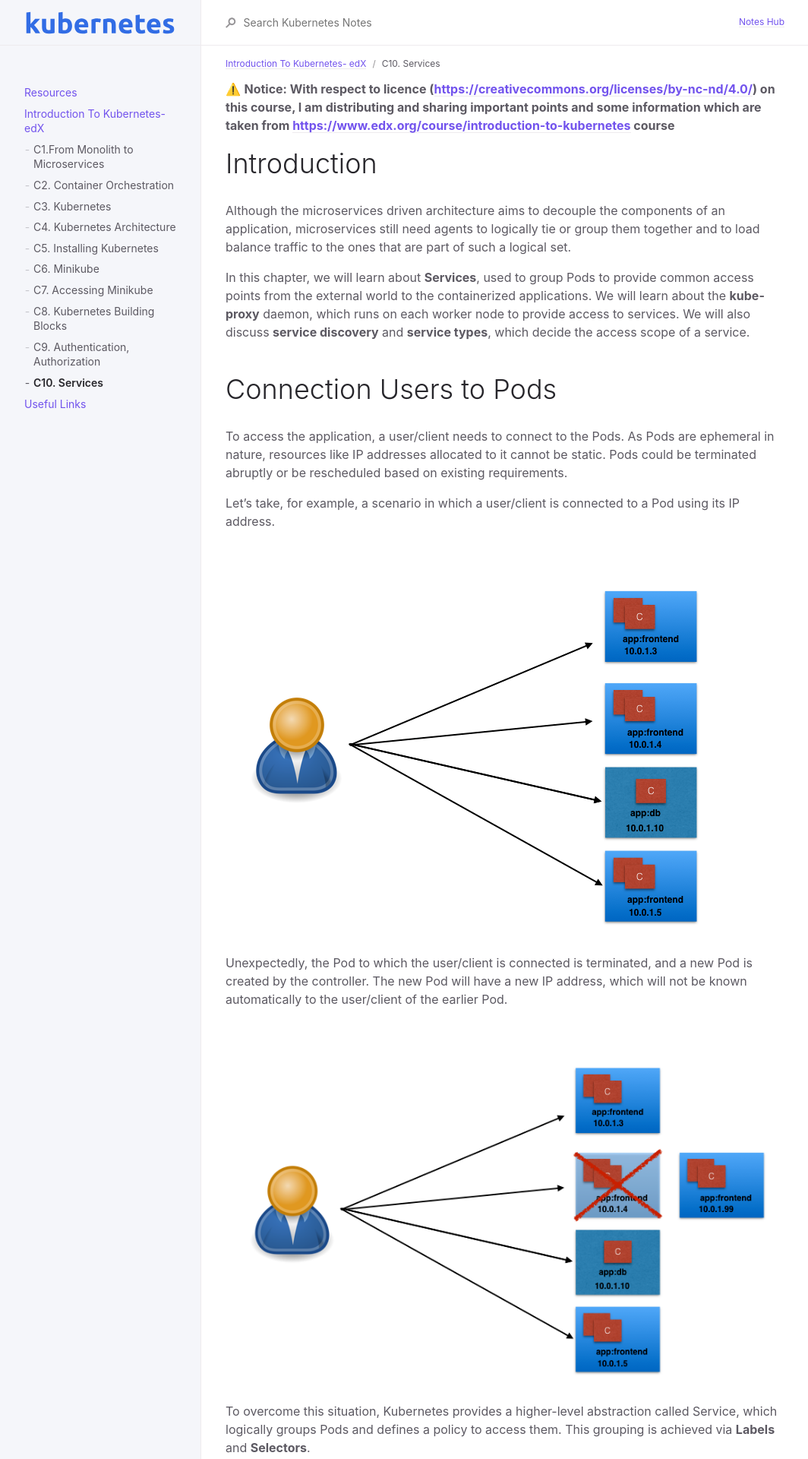
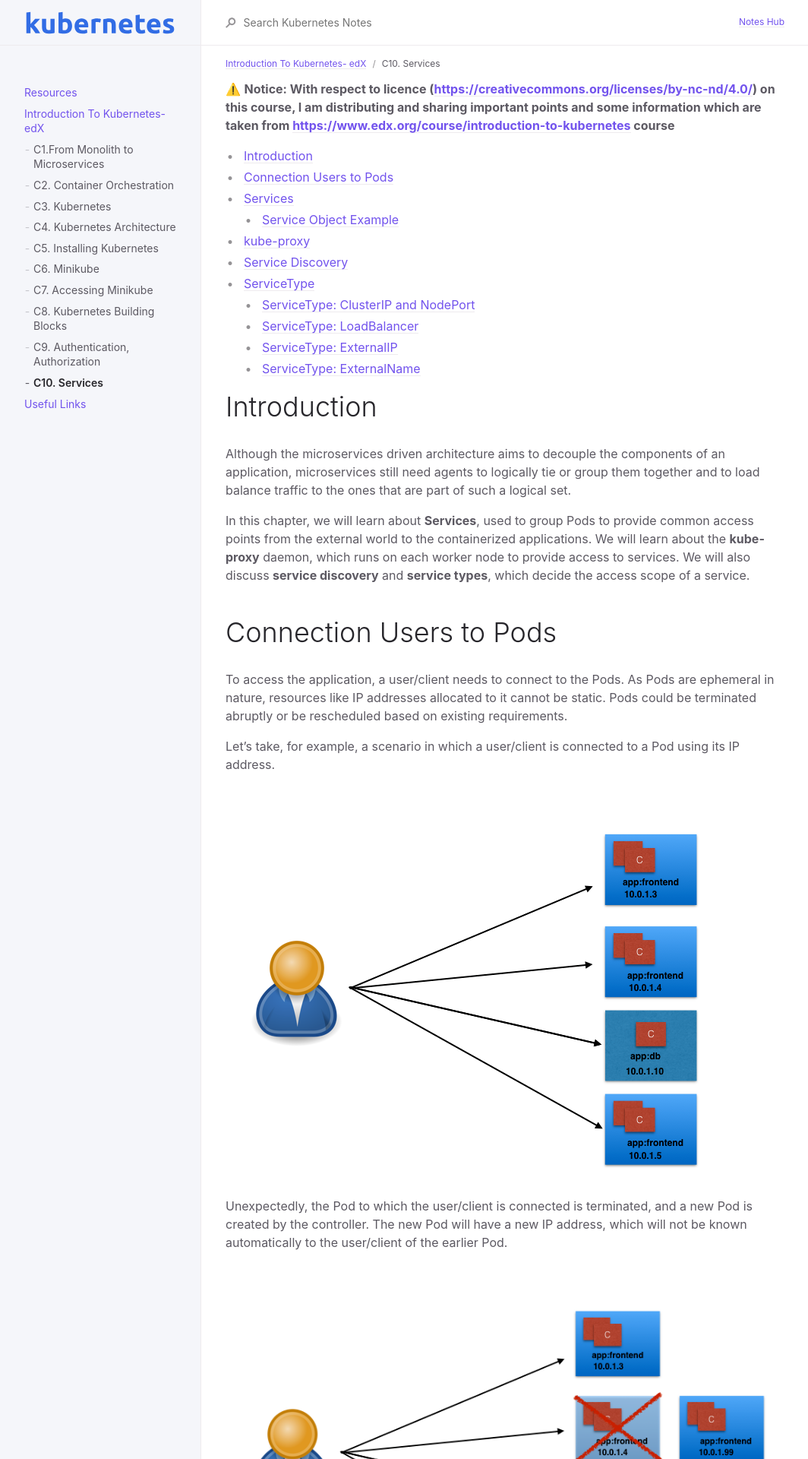
Before and after one commit to merkez/kubernetes, a Jekyll site: the page built from docs/introduction-to-kubernetes-edx/chapter10.md, in a window 1280 px wide. Shown: the top 1920 px of the page at 76% size, without its empty margins (107-1171 px from the left). Built offline with Jekyll 4.4.1, drawn with Linux system fonts in a browser that asks for light colours; some of the changed text lies outside the part shown.

Commit message:
add table of contents chapter 10

```diff
--- a/docs/introduction-to-kubernetes-edx/chapter10.md
+++ b/docs/introduction-to-kubernetes-edx/chapter10.md
@@ -8,9 +8,19 @@ parent: Introduction To Kubernetes- edX
 
 ⚠️ __Notice: With respect to licence ([https://creativecommons.org/licenses/by-nc-nd/4.0/](https://creativecommons.org/licenses/by-nc-nd/4.0/)) on this course, I am distributing and sharing important points and some information which  are taken from [https://www.edx.org/course/introduction-to-kubernetes](https://www.edx.org/course/introduction-to-kubernetes) course__
 
+- [Introduction](#introduction)
+- [Connection Users to Pods](#connection-users-to-pods)
+- [Services](#services)
+  - [Service Object Example](#service-object-example)
+- [kube-proxy](#kube-proxy)
+- [Service Discovery](#service-discovery)
+- [ServiceType](#servicetype)
+  - [ServiceType: ClusterIP and NodePort](#servicetype-clusterip-and-nodeport)
+  - [ServiceType: LoadBalancer](#servicetype-loadbalancer)
+  - [ServiceType: ExternalIP](#servicetype-externalip)
+  - [ServiceType: ExternalName](#servicetype-externalname)
+
 # Introduction
-
-
 
 Although the microservices driven architecture aims to decouple the components of an application, microservices still need agents to logically tie or group them together and to load balance traffic to the ones that are part of such a logical set.
 
```
